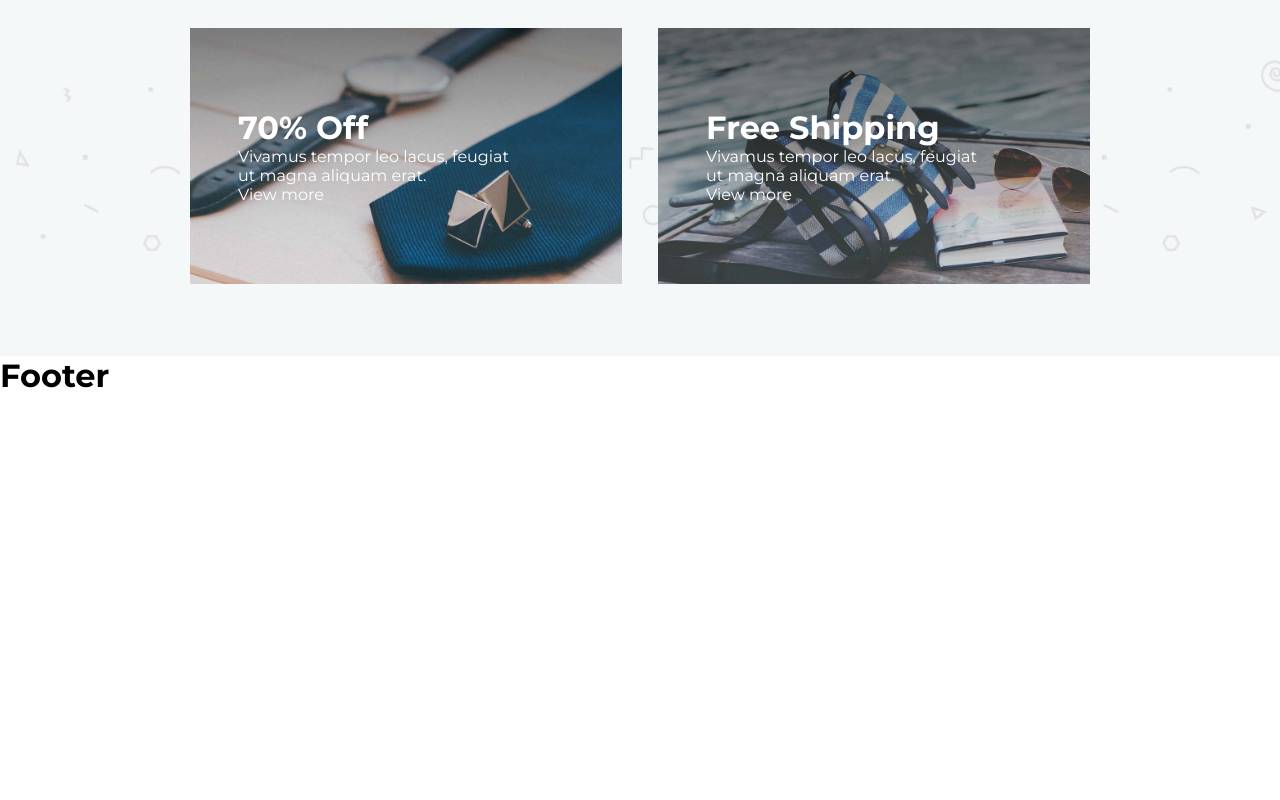
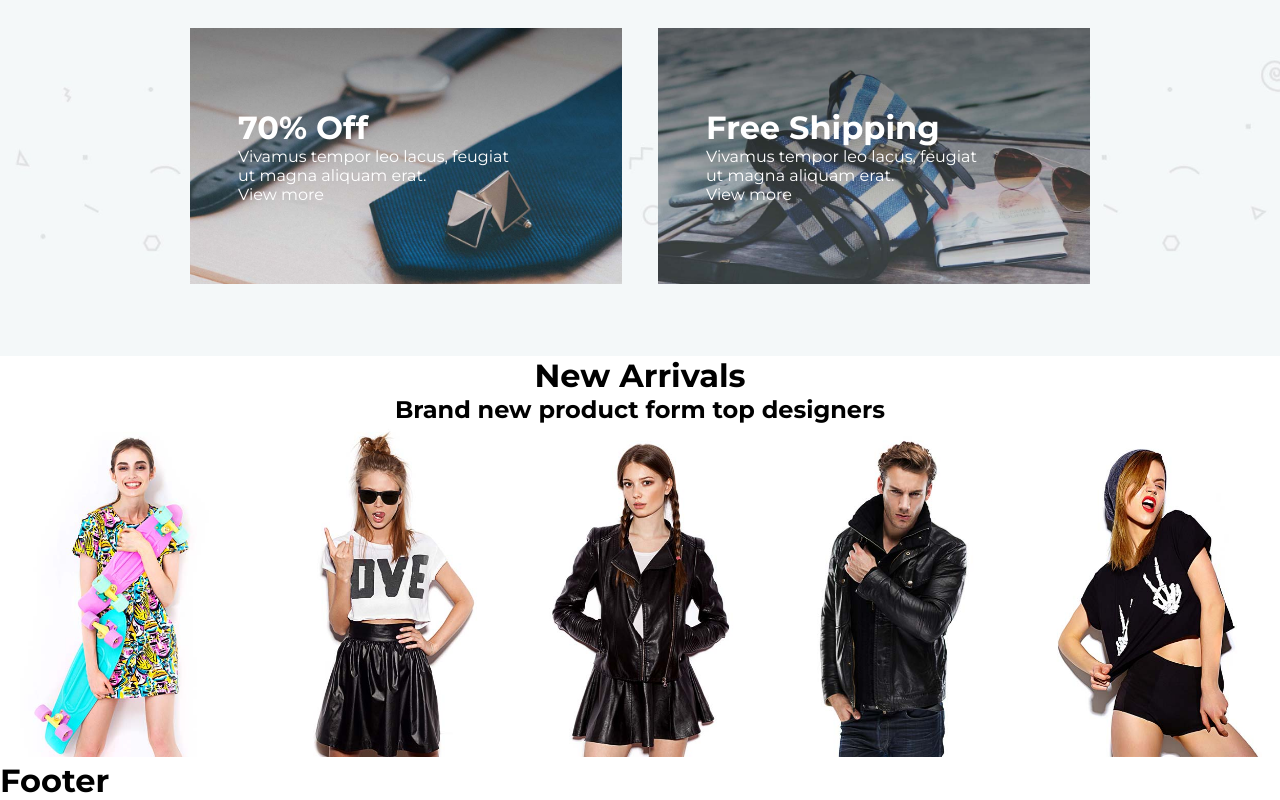
Before and after one commit to alestucci/proj-html-vuejs, a Vue app: page / in a window 1280 px wide. Shown: the part 2238-3038 px from the top of the page. Before the commit the page ends 2633 px from the top, so only its background shows below. Built offline with nearby package versions, Linux system fonts and the light colour scheme.

Commit message:
Sezione New Arrivals

```diff
--- a/src/components/mainNewArrivals.vue
+++ b/src/components/mainNewArrivals.vue
@@ -0,0 +1,62 @@
+<template>
+  <div id="new-arrivals">
+    <h1>New Arrivals</h1>
+    <h2>Brand new product form top designers</h2>
+    <div class="slide-show">
+      <img
+        v-for="product in products"
+        :key="product.id"
+        :src="getImgUrl(product.img)"
+        :alt="product.img"
+      />
+    </div>
+  </div>
+</template>
+
+<script>
+export default {
+  name: "mainNewArrivals",
+  data() {
+    return {
+      products: [
+        {
+          id: 1,
+          img: "spring_printed_dress",
+        },
+        {
+          id: 2,
+          img: "modern_love_tee",
+        },
+        {
+          id: 3,
+          img: "black_leather_jacket",
+        },
+        {
+          id: 4,
+          img: "black_elegant_leather_jacket",
+        },
+        {
+          id: 5,
+          img: "hipster_black_top",
+        },
+      ],
+    };
+  },
+  methods: {
+    getImgUrl(pic) {
+      return require("../assets/img/" + pic + ".jpg");
+    },
+  },
+};
+</script>
+
+<style lang="scss" scoped>
+#new-arrivals {
+  text-align: center;
+}
+.slide-show {
+  img {
+    width: calc(100% / 5);
+  }
+}
+</style>
```
